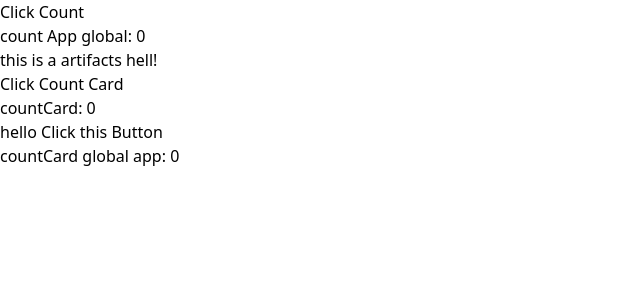
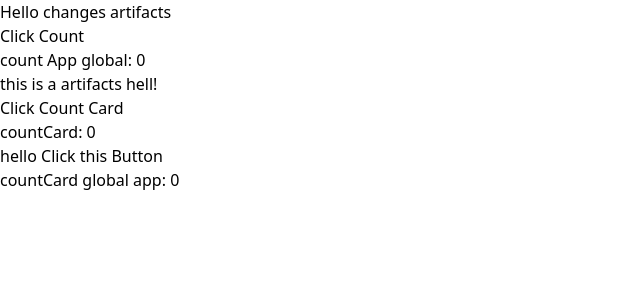
Before and after one commit to dionfananie/bun-vite, a React (Vite) app: page / in a window 1280 px wide. Shown: the top 300 px of the page, without its empty margins (0-640 px from the left). Built offline with nearby package versions, Linux system fonts and the light colour scheme.

Commit message:
feat(chore): trial artifacts (14)

```diff
--- a/src/pages/index.tsx
+++ b/src/pages/index.tsx
@@ -8,6 +8,7 @@ const Index = () => {
   return (
     <div className="flex justify-center items-center w-screen h-screen">
       <div>
+        <p>Hello changes artifacts</p>
         <FirstCard count={count} setCount={setCount} />
         <Card countCard={countCard} setCountCard={setCountCard} />
       </div>
```
